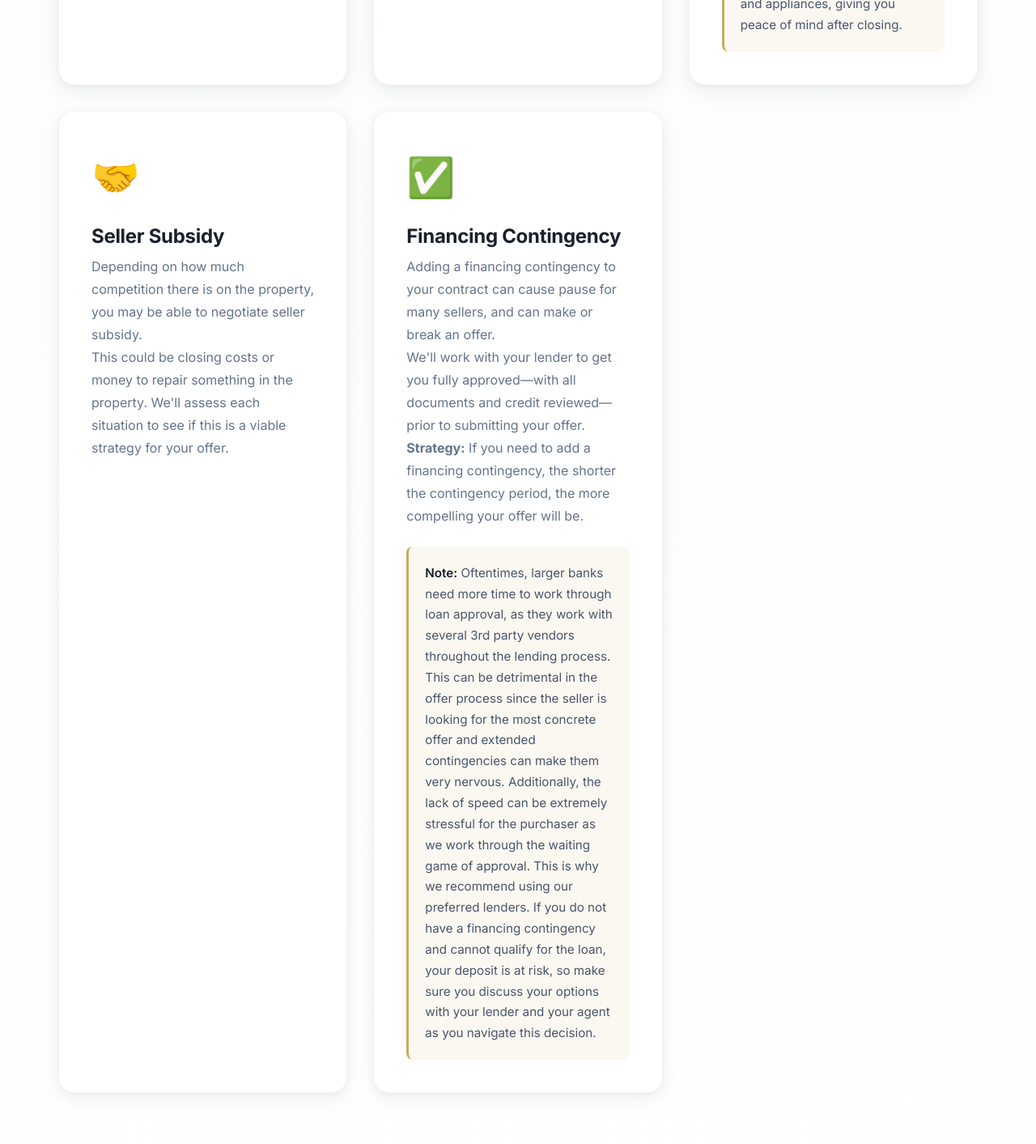
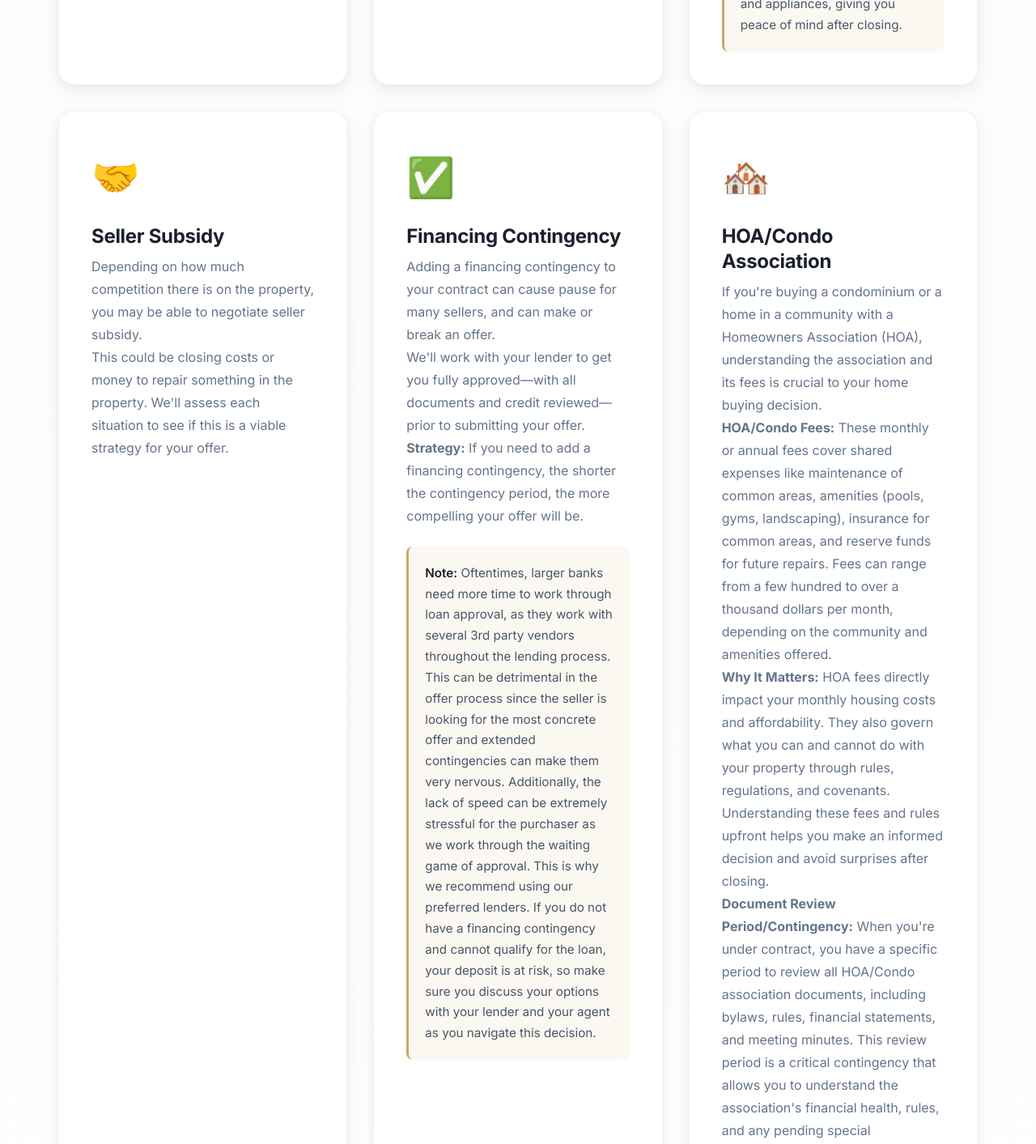
Before and after one commit to Azaiah00/homebuyerlanding, a React (Vite) app: page / in a window 1280 px wide. Shown: the part 8520-9933 px from the top of the page at 81% size. Built offline with nearby package versions, Linux system fonts and the light colour scheme.

Commit message:
Add HOA/Condo Association section to Crafting a Winning Offer

```diff
--- a/src/App.jsx
+++ b/src/App.jsx
@@ -697,6 +697,26 @@ function App() {
                 <strong>Note:</strong> Oftentimes, larger banks need more time to work through loan approval, as they work with several 3rd party vendors throughout the lending process. This can be detrimental in the offer process since the seller is looking for the most concrete offer and extended contingencies can make them very nervous. Additionally, the lack of speed can be extremely stressful for the purchaser as we work through the waiting game of approval. This is why we recommend using our preferred lenders. If you do not have a financing contingency and cannot qualify for the loan, your deposit is at risk, so make sure you discuss your options with your lender and your agent as you navigate this decision.
               </div>
             </div>
+
+            <div className="offer-component-card">
+              <div className="component-icon">🏘️</div>
+              <h3 className="component-title">HOA/Condo Association</h3>
+              <p className="component-description">
+                If you're buying a condominium or a home in a community with a Homeowners Association (HOA), understanding the association and its fees is crucial to your home buying decision.
+              </p>
+              <p className="component-description">
+                <strong>HOA/Condo Fees:</strong> These monthly or annual fees cover shared expenses like maintenance of common areas, amenities (pools, gyms, landscaping), insurance for common areas, and reserve funds for future repairs. Fees can range from a few hundred to over a thousand dollars per month, depending on the community and amenities offered.
+              </p>
+              <p className="component-description">
+                <strong>Why It Matters:</strong> HOA fees directly impact your monthly housing costs and affordability. They also govern what you can and cannot do with your property through rules, regulations, and covenants. Understanding these fees and rules upfront helps you make an informed decision and avoid surprises after closing.
+              </p>
+              <p className="component-description">
+                <strong>Document Review Period/Contingency:</strong> When you're under contract, you have a specific period to review all HOA/Condo association documents, including bylaws, rules, financial statements, and meeting minutes. This review period is a critical contingency that allows you to understand the association's financial health, rules, and any pending special assessments.
+              </p>
+              <p className="component-description">
+                <strong>Review Periods by State:</strong> In DC and MD, you have <strong>3 business days</strong> to review HOA/Condo documents. In Virginia, you have <strong>3 days</strong> (calendar days) for both HOA and Condo document review periods when under contract. During this time, you can review the documents and decide if you want to proceed with the purchase or withdraw from the contract.
+              </p>
+            </div>
           </div>
 
           <div className="offer-cta-box">
```
